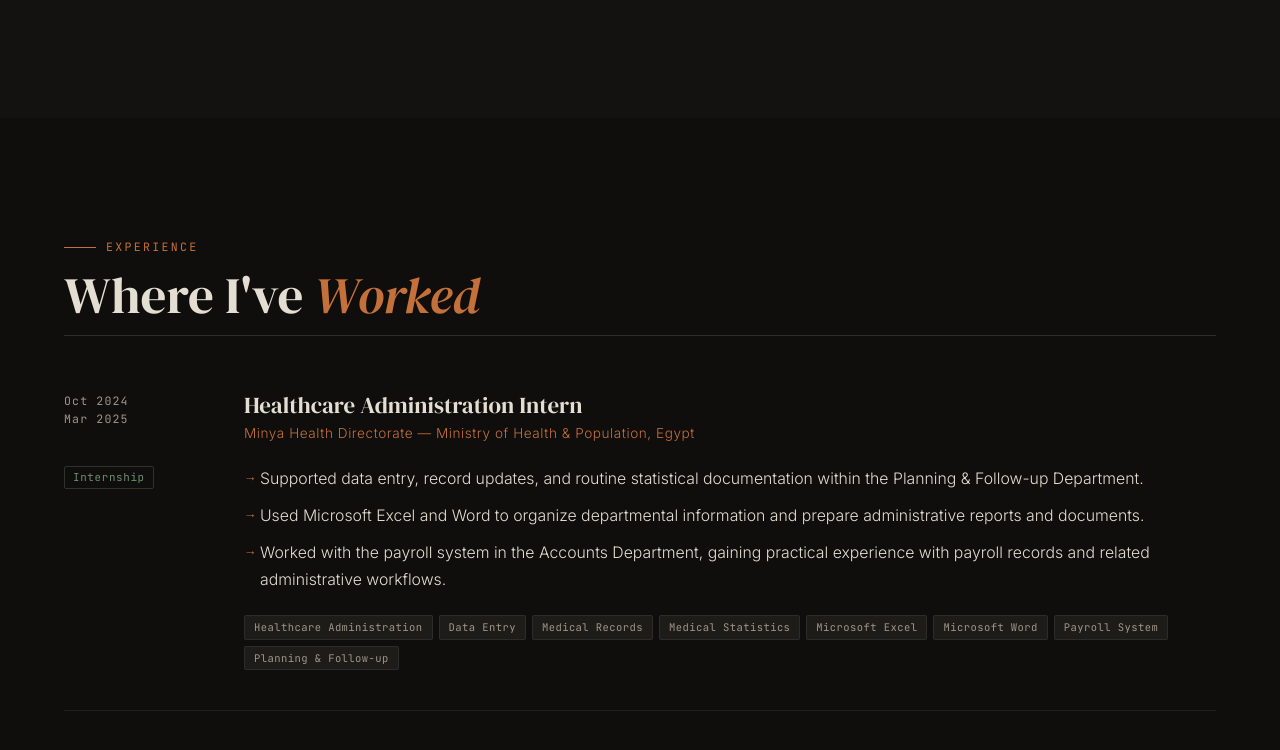
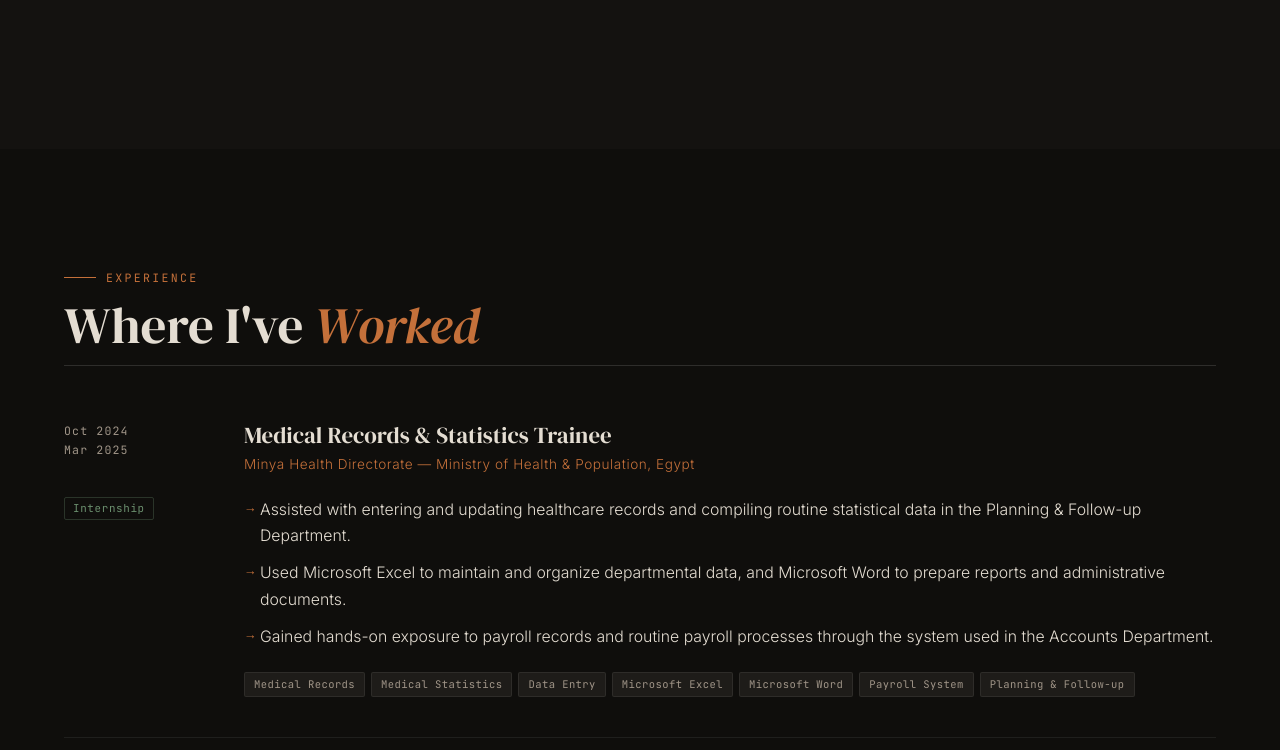
Before and after one commit to mahmoud7sh/Mahmoud-portfolio-, a plain HTML site: page index.html in a window 1280 px wide. Shown: the part 1675-2425 px from the top of the page. Drawn offline with Linux system fonts and the light colour scheme.

Commit message:
Refine medical records and statistics internship description

```diff
--- a/index.html
+++ b/index.html
@@ -1263,7 +1263,7 @@ footer {
   <div class="sec-rule"></div>
   <div class="about-layout">
     <div class="about-body">
-      <p>I'm a <strong>Junior Data Analyst</strong> with an academic background in  Statistics and Medical Records, currently pursuing a Bachelor's degree in <strong>Health Informatics at Beni-Suef University</strong>. My early healthcare experience began with a six-month internship at the Minya Health Directorate, where I supported data entry, medical records, statistics, and administrative reporting. In the Planning &amp; Follow-up Department, I used Microsoft Excel and Word to organize information and prepare documents, and I also worked with the payroll system in the Accounts Department.</p>
+      <p>I'm a <strong>Junior Data Analyst</strong> with an academic background in  Statistics and Medical Records, currently pursuing a Bachelor's degree in <strong>Health Informatics at Beni-Suef University</strong>. My early healthcare experience includes a six-month training placement at the Minya Health Directorate, focused on medical records, registration, and routine statistics. In the Planning &amp; Follow-up Department, I used Microsoft Excel to organize departmental data and Microsoft Word to prepare reports and documents. I also gained practical exposure to payroll records and processes through the system used in the Accounts Department.</p>
 <p>I work with <strong>SQL, Power BI, DAX, Advanced Excel, Power Query, and Power Pivot</strong> to clean, structure, analyze, and visualize data. My focus is on transforming raw information into reliable insights that help teams monitor performance, identify patterns, and make better-informed decisions.</p>
 <p>Healthcare is where my domain knowledge began, but my analytical approach extends beyond healthcare. I'm interested in applying data analytics to business and operational challenges across different industries, while continuously developing my skills in <strong>Python, AI-assisted analytics, and workflow automation</strong>.</p>
       <div class="about-blockquote">
@@ -1313,18 +1313,17 @@ footer {
         <br><span class="exp-badge">Internship</span>
       </div>
       <div class="exp-body-col">
-        <div class="exp-role">Healthcare Administration Intern</div>
+        <div class="exp-role">Medical Records &amp; Statistics Trainee</div>
         <div class="exp-org">Minya Health Directorate — Ministry of Health &amp; Population, Egypt</div>
         <ul class="exp-list">
-          <li>Supported data entry, record updates, and routine statistical documentation within the Planning &amp; Follow-up Department.</li>
-          <li>Used Microsoft Excel and Word to organize departmental information and prepare administrative reports and documents.</li>
-          <li>Worked with the payroll system in the Accounts Department, gaining practical experience with payroll records and related administrative workflows.</li>
+          <li>Assisted with entering and updating healthcare records and compiling routine statistical data in the Planning &amp; Follow-up Department.</li>
+          <li>Used Microsoft Excel to maintain and organize departmental data, and Microsoft Word to prepare reports and administrative documents.</li>
+          <li>Gained hands-on exposure to payroll records and routine payroll processes through the system used in the Accounts Department.</li>
         </ul>
         <div class="exp-tags">
-          <span class="exp-tag">Healthcare Administration</span>
-          <span class="exp-tag">Data Entry</span>
           <span class="exp-tag">Medical Records</span>
           <span class="exp-tag">Medical Statistics</span>
+          <span class="exp-tag">Data Entry</span>
           <span class="exp-tag">Microsoft Excel</span>
           <span class="exp-tag">Microsoft Word</span>
           <span class="exp-tag">Payroll System</span>
```
